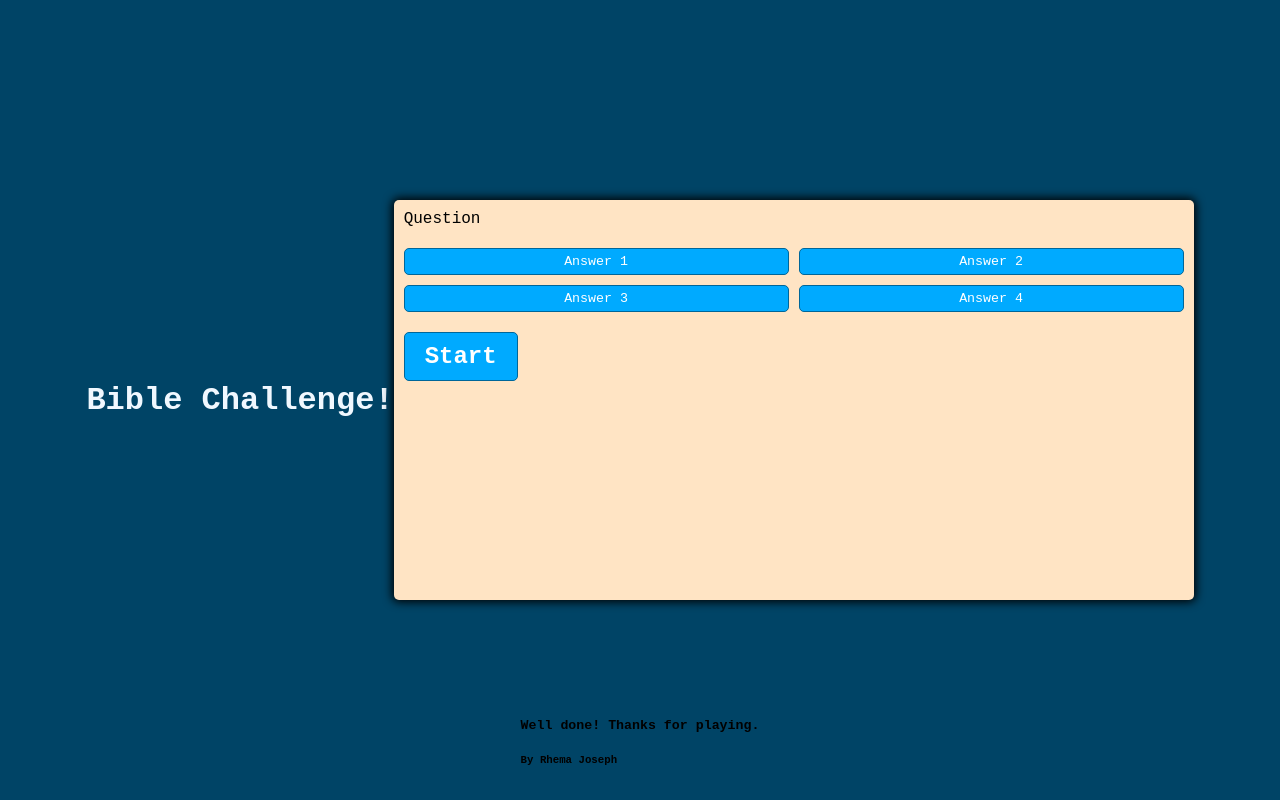
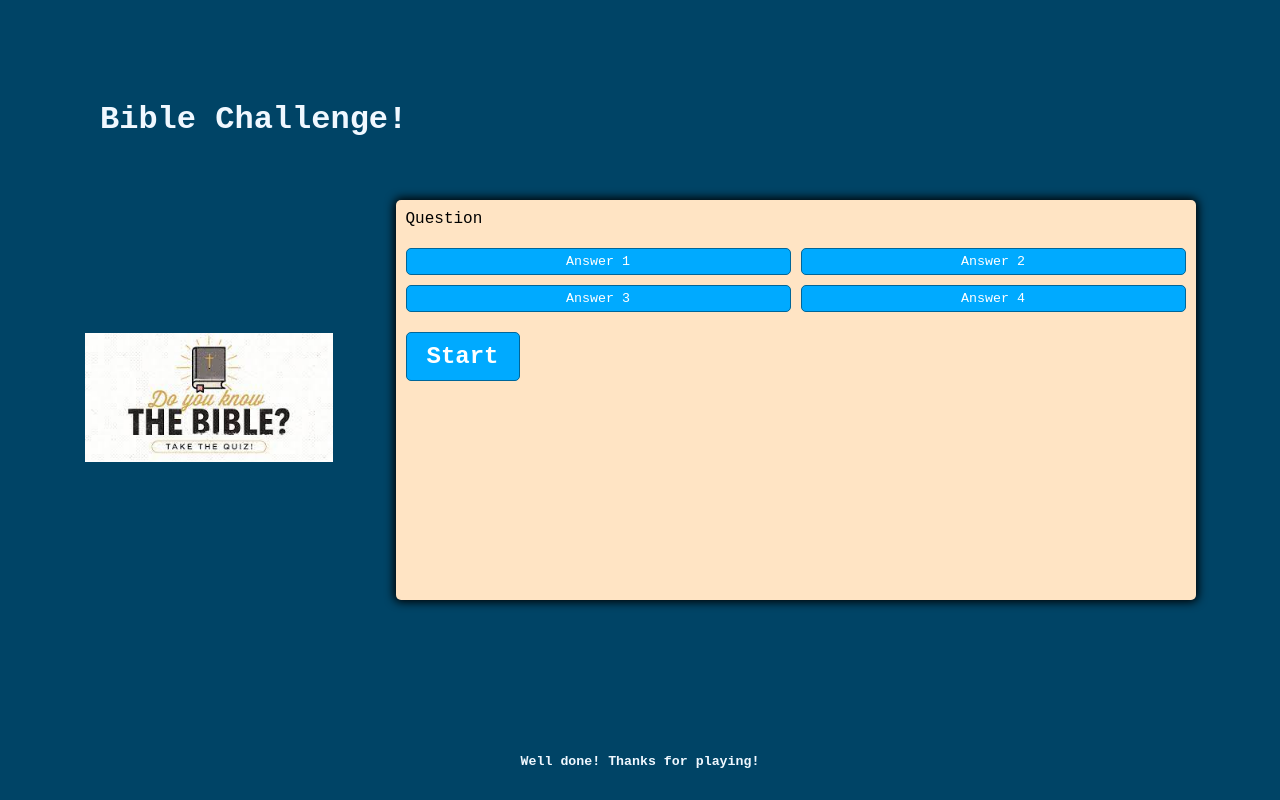
Before and after one commit to Rhema28/Pop-quiz, a plain HTML site: page index.html in a window 1280 px wide. Drawn offline with Linux system fonts and the light colour scheme.

Commit message:
Add images and final styling to heading and landing page

```diff
--- a/assets/style.css
+++ b/assets/style.css
@@ -10,7 +10,11 @@
 
 }
 h1 {
+    text-align: left;
     color:aliceblue;
+    position: absolute;
+    left: 100px;
+    top: 80px;
 }
 body {
     --hue: var(--hue-neutral);
@@ -87,4 +91,5 @@ footer {
     position: absolute;
     bottom: 10px;
     line-height: 0.8;
+    color:aliceblue;
 }
--- a/index.html
+++ b/index.html
@@ -12,6 +12,9 @@
 
 <body>
     <h1>Bible Challenge!</h1>
+    <div>
+        <img src="assets/images/Bible-quiz.jpeg" alt="Bible-quiz" width="80%" height="40%">
+    </div>
     <div class="container">
         <div id="question-container" class="hide"></div>
         <div id="question">Question</div>
@@ -28,8 +31,7 @@
         <button id="next-btn" class="start-btn btn hide">Next</button>
     </div>
     <footer>
-        <h5> Well done! Thanks for playing.</h5>
-        <h6> By Rhema Joseph </h6>
+        <h5> Well done! Thanks for playing!</h5>
     </footer>
 </body>
 
```
Also changed, not shown: assets/images/Bible-quiz.jpeg (added).
